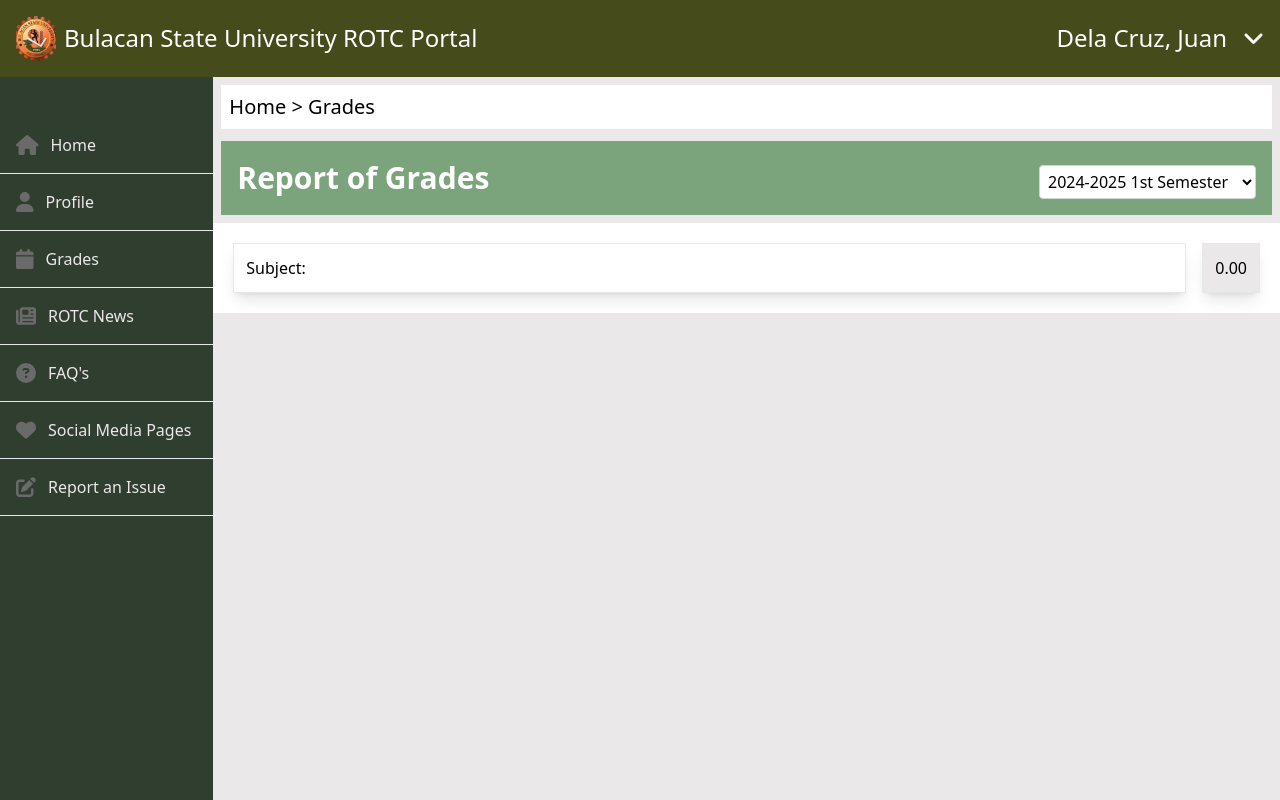
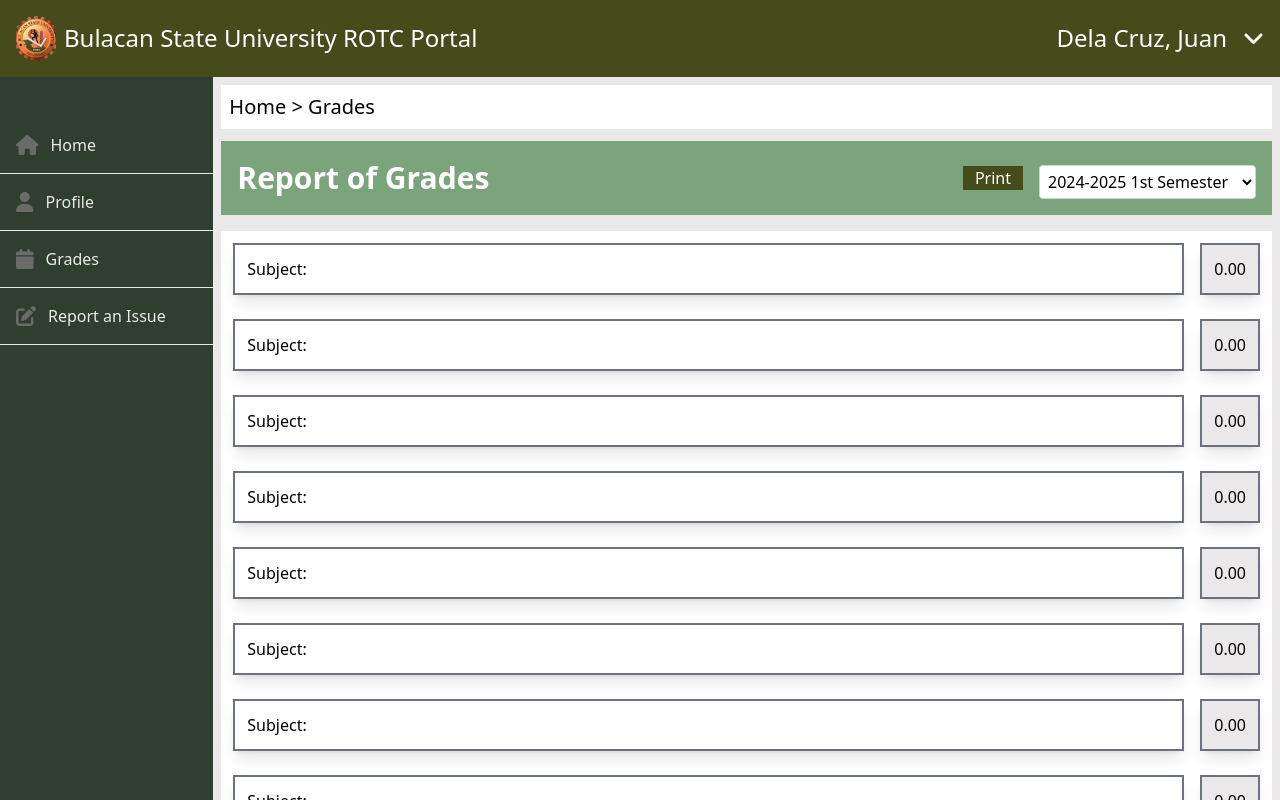
Before and after one commit to elli1216/attendance, a React (Vite) app: page /user/grades in a window 1280 px wide. Built offline with nearby package versions, Linux system fonts and the light colour scheme.

Commit message:
modified sidebar content, added styles to grades content

```diff
--- /dev/null
+++ b/src/components/user/GradeRow.tsx
@@ -0,0 +1,17 @@
+
+const GradeRow = () => {
+  return (
+    <div className="flex-row bg-white p-2">
+        <div className="grid grid-cols-[1fr_auto] m-1 gap-4">
+          <div className="border-2 border-gray-500 p-3 shadow-lg">
+            <h1>Subject:</h1>
+          </div>
+          <div className="border-2 border-gray-500 bg-gradeBgColor p-3 shadow-lg">
+            <h1>0.00</h1>
+          </div>
+        </div>
+      </div>
+  )
+}
+
+export default GradeRow
--- a/src/components/user/Grades.tsx
+++ b/src/components/user/Grades.tsx
@@ -1,11 +1,14 @@
+import GradeRow from "./GradeRow"
 
 const Grades = () => {
   return (
-    <div className="bg-mainColor pb-4 h-full">
+    <div className="bg-mainColor pb-3 h-fit">
       <div className="flex-row justify-between p-2 ">
         <div className="bg-white p-2 mb-3 text-xl">Home {'>'} Grades</div>
         <div className="flex justify-between items-center bg-myGreen p-4 ">
           <h1 className="font-semibold text-3xl text-white">Report of Grades</h1>
+          <div className="flex gap-4 items-center">
+            <button className="flex bg-buttonColor text-white px-3 justify-center w-fit h-auto">Print</button>
             <select className="mt-2 p-1 bg-white border border-gray-300 rounded">
               <option>2024-2025 1st Semester</option>
               <option>2023-2024 2nd Semester</option>
@@ -15,17 +18,18 @@ const Grades = () => {
             </select>
           </div>
         </div>
-      <div className="flex-row bg-white p-3">
-        <div className="grid grid-cols-[1fr_auto] m-2 gap-4">
-          <div className="border p-3 shadow-lg">
-            <h1>Subject:</h1>
       </div>
-          <div className="border bg-gradeBgColor p-3 shadow-lg">
-            <h1>0.00</h1>
+      <div className="m-2">
+        <GradeRow />
+        <GradeRow />
+        <GradeRow />
+        <GradeRow />
+        <GradeRow />
+        <GradeRow />
+        <GradeRow />
+        <GradeRow />
       </div>
-        </div>
-      </div>
-    </div>
+    </div >
   )
 }
 
--- a/src/components/user/Header.tsx
+++ b/src/components/user/Header.tsx
@@ -23,7 +23,7 @@ const Header = () => {
         />
         {isDropdownOpen && (
           <div className='absolute right-0 top-8 mt-2 w-48 bg-white rounded-md shadow-lg z-10'>
-            <a href='/profile' className='block px-4 py-2 text-gray-800 hover:bg-gray-200'>Profile</a>
+            <a href='/user/profile' className='block px-4 py-2 text-gray-800 hover:bg-gray-200'>Profile</a>
             <a href='/logout' className='block px-4 py-2 text-gray-800 hover:bg-gray-200'>Logout</a>
           </div>
         )}
--- a/src/components/user/Profile.tsx
+++ b/src/components/user/Profile.tsx
@@ -7,7 +7,7 @@ const Profile = () => {
         <div className="bg-myGreen p-4 font-semibold text-3xl text-white">PROFILE</div>
       </div>
       <div className="grid grid-cols-[1.5fr_1fr] m-2 gap-4">
-        <div className="flex-row bg-white p-8 border-2 border-black rounded-lg">
+        <div className="flex-row bg-white p-8 border-2 border-black rounded-lg shadow-lg">
           <h1 className="text-2xl font-bold mb-4">Profile Information</h1>
           <div className="grid grid-cols-[repeat(3,1fr)] gap-4">
             <div className="grid items-center grid-rows-2">
@@ -60,7 +60,7 @@ const Profile = () => {
             <button className="flex bg-buttonColor text-white p-2 justify-center justify-self-end w-fit">Save Changes</button>
           </div>
         </div>
-        <div className="grid grid-rows-[repeat(4,_auto)] justify-center content-center justify-items-center gap-2 bg-white p-4 border-2 border-black rounded-lg h-[25rem]">
+        <div className="grid grid-rows-[repeat(4,_auto)] justify-center content-center justify-items-center gap-2 bg-white p-4 border-2 border-black rounded-lg h-[25rem] shadow-lg">
           <img className="rounded-full w-32 h-32" src="/images/pfp_placeholder.png" alt="" />
           <h1 className="font-bold text-2xl">Juan Dela Cruz</h1>
           <h1 className="">juandelacruz@gmail.com</h1>
--- a/src/components/user/Sidebar.tsx
+++ b/src/components/user/Sidebar.tsx
@@ -1,4 +1,4 @@
-import { faHome, faUser, faCalendar, faNewspaper, faCircleQuestion, faHeart, faPenToSquare } from '@fortawesome/free-solid-svg-icons';
+import { faHome, faUser, faCalendar, faPenToSquare } from '@fortawesome/free-solid-svg-icons';
 import SidebarItem from './SidebarItem';
 
 const Sidebar = () => {
@@ -7,9 +7,6 @@ const Sidebar = () => {
       <SidebarItem icon={faHome} text="Home" route='/user'/>
       <SidebarItem icon={faUser} text="Profile" route='/user/profile'/>
       <SidebarItem icon={faCalendar} text="Grades" route='/user/grades'/>
-      <SidebarItem icon={faNewspaper} text="ROTC News" route='/'/>
-      <SidebarItem icon={faCircleQuestion} text="FAQ's" route='/'/>
-      <SidebarItem icon={faHeart} text="Social Media Pages" route='/'/>
       <SidebarItem icon={faPenToSquare} text="Report an Issue" route='/'/>
     </div>
   );
```
Lines whose indentation alone changed are shown as unchanged.
